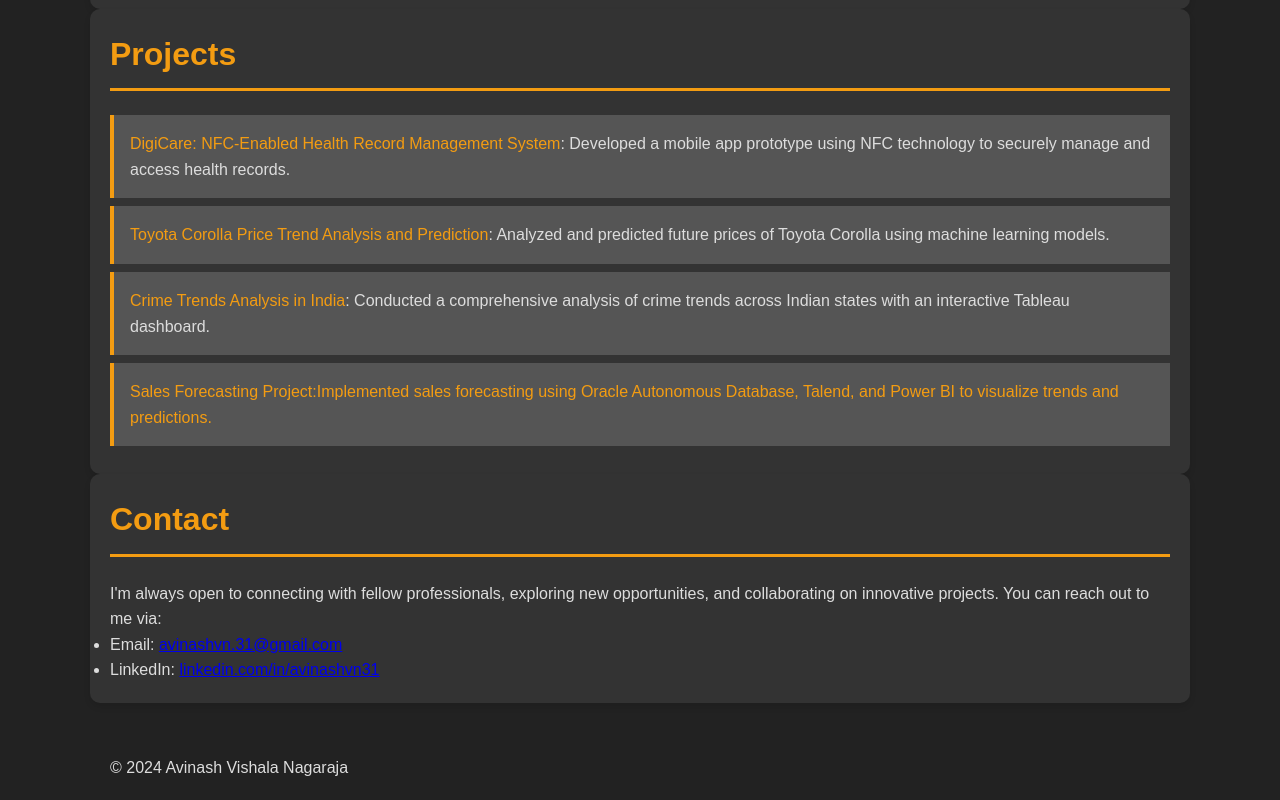
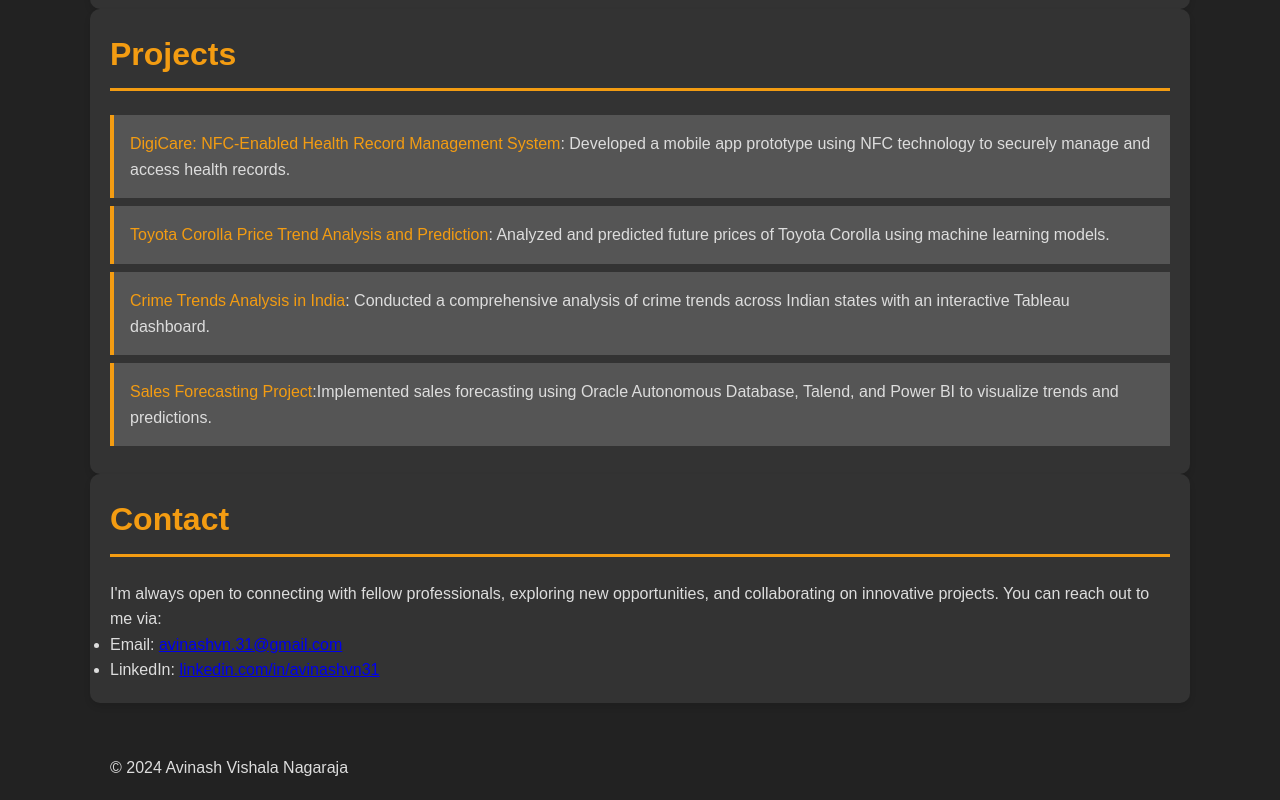
Before and after one commit to Avinash-VN/Avinash-VN.github.io, a plain HTML site: page index.html in a window 1280 px wide. Shown: the part 1930-2730 px from the top of the page. Drawn offline with Linux system fonts and the light colour scheme.

Commit message:
Update index.html

```diff
--- a/index.html
+++ b/index.html
@@ -81,7 +81,7 @@
                 <li><a href="https://github.com/Avinash-VN/MyProjects/tree/main/DigiCare">DigiCare: NFC-Enabled Health Record Management System</a>: Developed a mobile app prototype using NFC technology to securely manage and access health records.</li>
                 <li><a href="https://github.com/Avinash-VN/MyProjects/tree/main/Data_Analysis">Toyota Corolla Price Trend Analysis and Prediction</a>: Analyzed and predicted future prices of Toyota Corolla using machine learning models.</li>
                 <li><a href="https://github.com/Avinash-VN/MyProjects/tree/main/India_Crimes">Crime Trends Analysis in India</a>: Conducted a comprehensive analysis of crime trends across Indian states with an interactive Tableau dashboard.</li>
-                <li><a href="https://github.com/Avinash-VN/MyProjects/tree/main/Sales_Forecast">Sales Forecasting Project<a/>:Implemented sales forecasting using Oracle Autonomous Database, Talend, and Power BI to visualize trends and predictions.</li>
+                <li><a href="https://github.com/Avinash-VN/MyProjects/tree/main/Sales_Forecast">Sales Forecasting Project</a>:Implemented sales forecasting using Oracle Autonomous Database, Talend, and Power BI to visualize trends and predictions.</li>
             </ul>
         </section>
 
```
